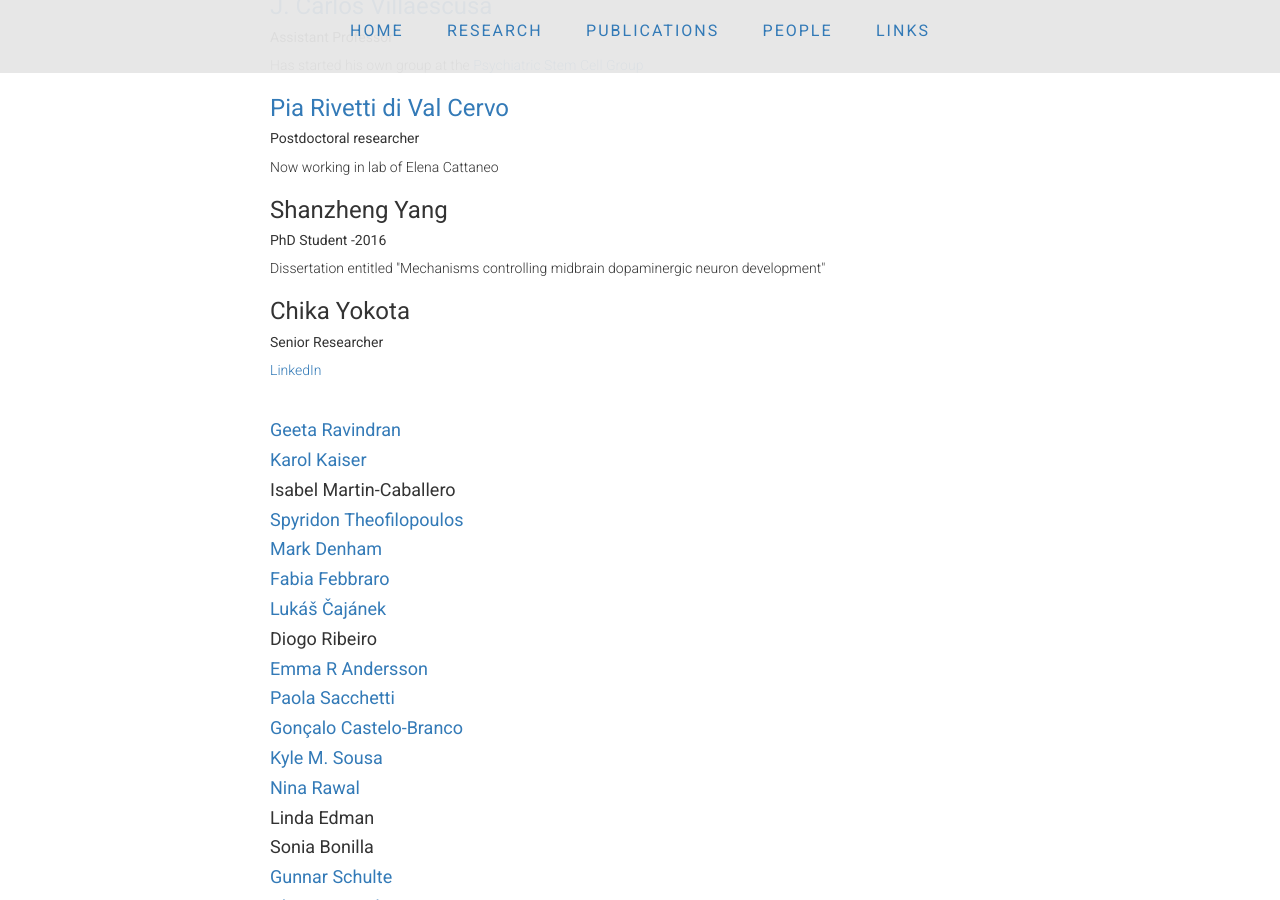
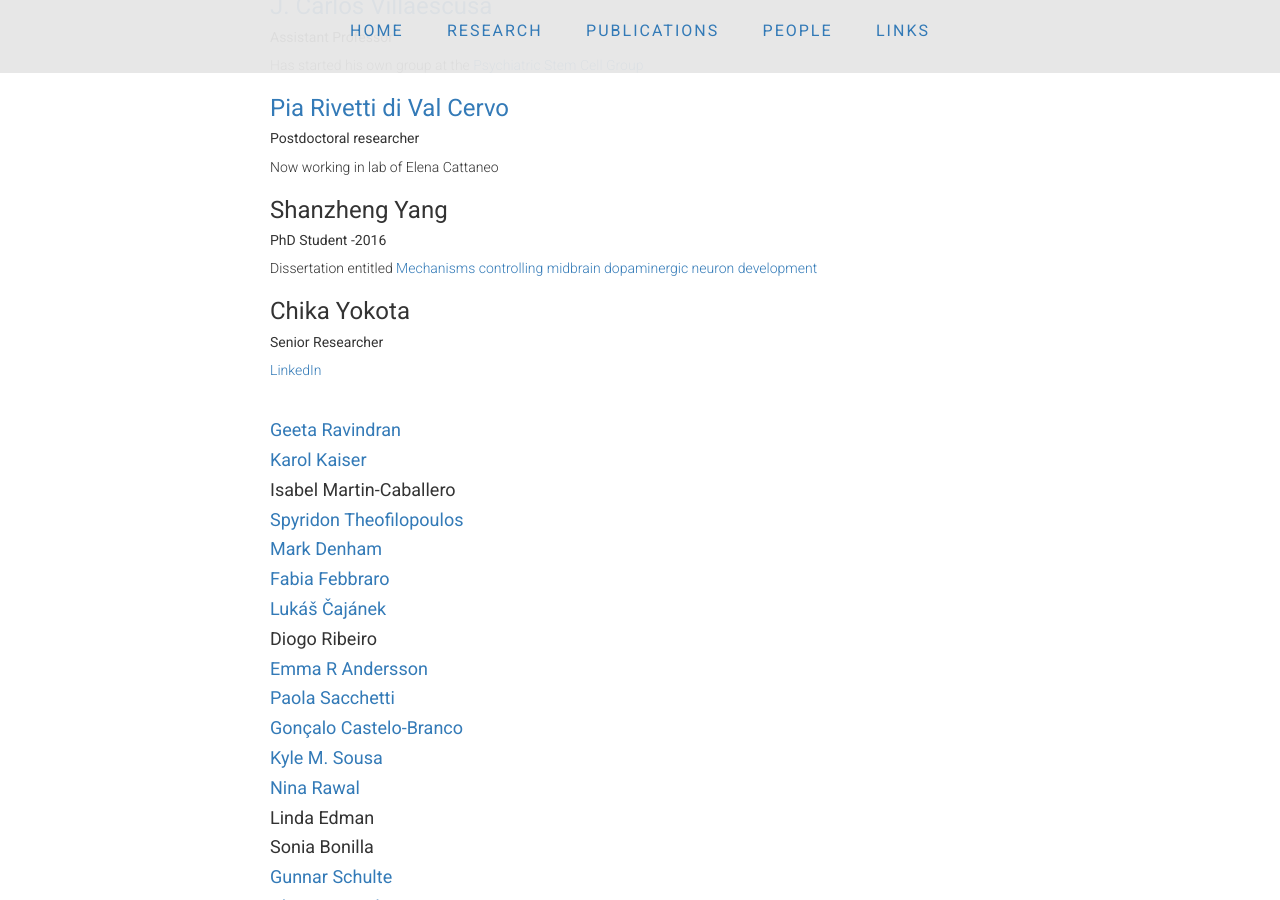
Before and after one commit to ArenasLab/arenaslab.github.io, a Jekyll site: the page people/index.html, which Jekyll copies as it is, in a window 1280 px wide and 900 px high, scrolled down 2842 px. Built offline with Jekyll 4.4.1, drawn with Linux system fonts in a browser that asks for light colours; part of the change alters nothing that is shown.

```diff
--- a/people/index.html
+++ b/people/index.html
@@ -250,7 +250,7 @@
 
         <h3>Shanzheng Yang</h3>
           <h5>PhD Student -2016</h5>
-            <p>Dissertation entitled "Mechanisms controlling midbrain dopaminergic neuron development"</p>
+            <p>Dissertation entitled <a href="https://openarchive.ki.se/xmlui/handle/10616/45393">Mechanisms controlling midbrain dopaminergic neuron development</a></p>
 
         <h3>Chika Yokota</h3>
           <h5>Senior Researcher</h5> <a href="https://se.linkedin.com/in/chika-yokota-0a1430127">LinkedIn</a>
```
